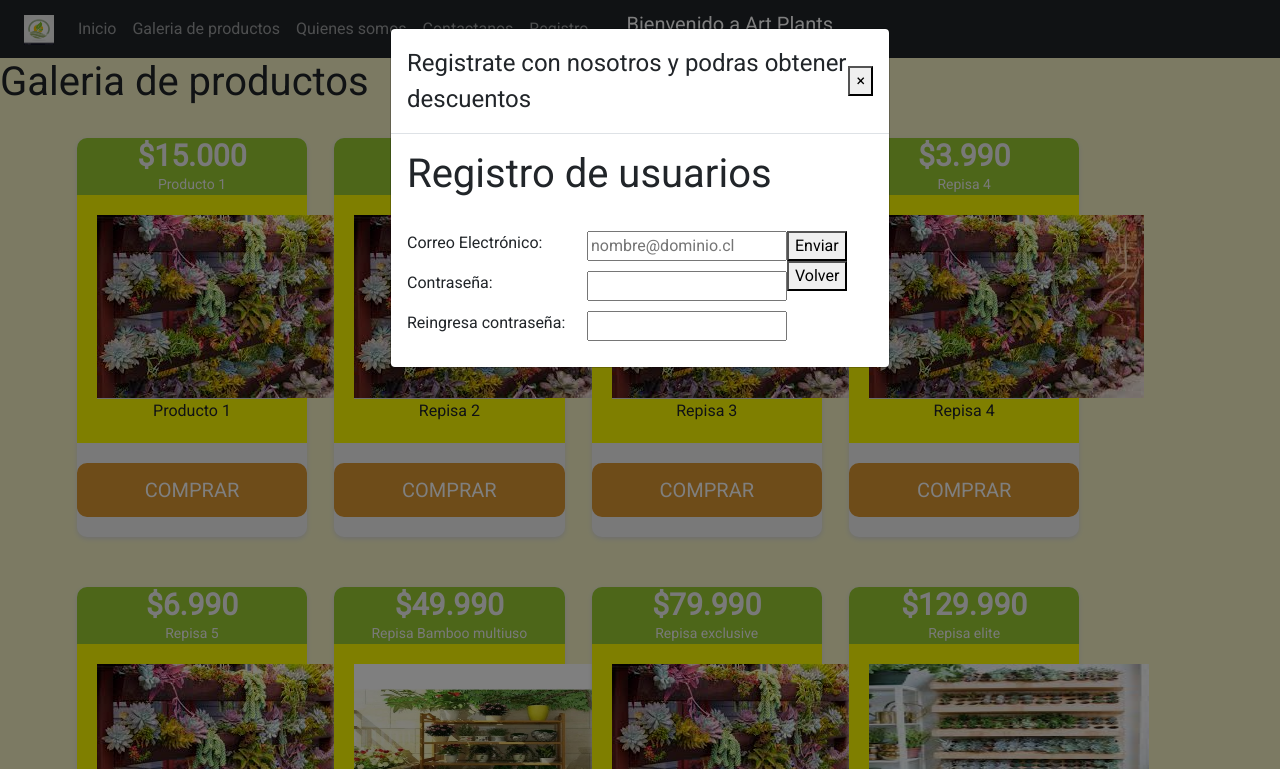
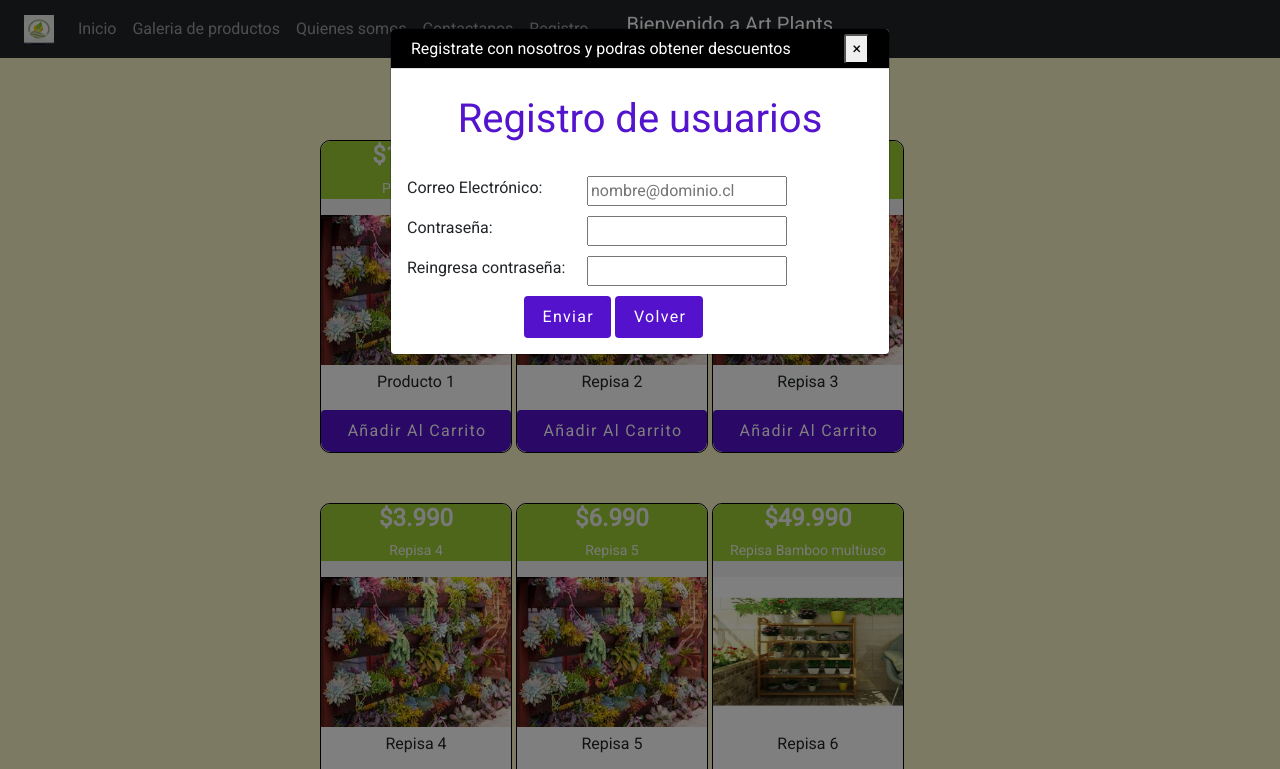
Before and after one commit to Cristobal-Sepulveda/Exp2_SepulvedaSilva010V, a plain HTML site: page src/screens/galeria.html in a window 1280 px wide. Both pictures are taken after a click on the link "Registro". Shown: the top 769 px of the page. Drawn offline with nearby package versions, Linux system fonts and the light colour scheme.

Commit message:
galeria layout actualizado

```diff
--- a/src/screens/galeria.html
+++ b/src/screens/galeria.html
@@ -105,6 +105,7 @@
     </nav>
 
     <h1>Galeria de productos</h1>
+
     <div id="tabla-precios">
 
         <div class="precio-col">
@@ -115,10 +116,9 @@
             <div class="precio-col-features">
                 <img src="../../img/repizas.jpg"/>
                 <p> Producto 1</p>
+                <button class="botonAleatorio" data-dismiss="modal">Añadir al carrito</button>
             </div>
-            <div class="precio-col-comprar">
-                <a>Comprar</a>
-            </div>
+
         </div>
 
         <div class="precio-col">
@@ -129,10 +129,9 @@
             <div class="precio-col-features">
                 <img src="../../img/repizas.jpg"/>
                 <p> Repisa 2</p>
+                <button class="botonAleatorio" data-dismiss="modal">Añadir al carrito</button>
             </div>
-            <div class="precio-col-comprar">
-                <a>Comprar</a>
-            </div>
+
         </div>
 
         <div class="precio-col">
@@ -143,10 +142,8 @@
             <div class="precio-col-features">
                 <img src="../../img/repizas.jpg"/>
                 <p> Repisa 3</p>
-            </div>
-            <div class="precio-col-comprar">
-                <a>Comprar</a>
-            </div>
+                <button class="botonAleatorio" data-dismiss="modal">Añadir al carrito</button>
+              </div>
         </div>
 
         <div class="precio-col">
@@ -157,10 +154,9 @@
             <div class="precio-col-features">
                 <img src="../../img/repizas.jpg"/>
                 <p> Repisa 4</p>
+                <button class="botonAleatorio" data-dismiss="modal">Añadir al carrito</button>
             </div>
-            <div class="precio-col-comprar">
-                <a>Comprar</a>
-            </div>
+
         </div>
 
         <div class="precio-col">
@@ -171,10 +167,9 @@
             <div class="precio-col-features">
                 <img src="../../img/repizas.jpg"/>
                 <p> Repisa 5</p>
+                <button class="botonAleatorio" data-dismiss="modal">Añadir al carrito</button>
             </div>
-            <div class="precio-col-comprar">
-                <a>Comprar</a>
-            </div>
+
         </div>
 
         <div class="precio-col">
@@ -183,12 +178,11 @@
                 <p>Repisa Bamboo multiuso</p>
             </div>
             <div class="precio-col-features">
-                <img src="../../img/rack-bamboo-multiuso.jpg" width="280px" height="183px"/>
+                <img src="../../img/rack-bamboo-multiuso.jpg"/>
                 <p> Repisa 6</p>
+                <button class="botonAleatorio" data-dismiss="modal">Añadir al carrito</button>
             </div>
-            <div class="precio-col-comprar">
-                <a>Comprar</a>
-            </div>
+
         </div>
 
         <div class="precio-col">
@@ -199,10 +193,9 @@
             <div class="precio-col-features">
                 <img src="../../img/repizas.jpg"/>
                 <p> Repisa 7</p>
+                <button class="botonAleatorio" data-dismiss="modal">Añadir al carrito</button>
             </div>
-            <div class="precio-col-comprar">
-                <a>Comprar</a>
-            </div>
+
         </div>
 
         <div class="precio-col">
@@ -213,10 +206,9 @@
             <div class="precio-col-features">
                 <img src="../../img/repisaelite.jpeg" width="280px" height="183px"/>
                 <p> Repisa 8</p>
+                <button class="botonAleatorio" data-dismiss="modal">Añadir al carrito</button>
             </div>
-            <div class="precio-col-comprar">
-                <a>Comprar</a>
-            </div>
+
         </div>
     </div>
 
@@ -302,83 +294,66 @@
         margin-left:30px;
         text-align: center;
     }
+    h1{
+        text-align: center;
+        color:#4802c9ee;
+        margin-top:10px;
+    }
     #tabla-precios {
+        display:block;
+        width:50%;
+        margin-top: 24px;
+        margin-left:auto;
+        margin-right: auto;
+    }
+    .precio-col {
         display:inline-block;
-        width:90%;
-        margin-top: 24px;
-        margin-left:6%;
+
+        background-color:#f3f3f3;
+        text-align:center;
+        width:30%;
+        border-radius:10px;
+        margin-bottom:50px;
+        border-width:0.5px;
+        border-style:solid;
+        border-color:black;
     }
+
     .precio-col-header {
         background-color:yellowgreen;
-        padding:0px;
         border-top-left-radius:10px;
-        border-top-right-radius:10px
+        border-top-right-radius:10px;
     }
 
     .precio-col-header h3 {
         color:#f3f3f3;
-        text-align:center;
-        font-size:30px;
+        font-size: 24px;
         font-weight:600;
-        margin-bottom:0
     }
 
     .precio-col-header p {
-        text-align:center;
         color:#f3f3f3;
         font-size:14px;
-        margin-bottom:0
     }
 
+    .precio-col-features {
+        background-color: white;
+        border-bottom-left-radius: 10px;
+        border-bottom-right-radius: 10px;
 
-    .precio-col-features {
-        padding: 20px 20px 20px 20px;
-        background-color: yellow;
+    }
+    .precio-col-features img{
+        width:100%;
+        height:150px;
+    }
+    .precio-col-features p{
+        margin-top: 5px;
+    }
+    .precio-col-features button{
+        width:100%;
+        border-bottom-left-radius: 10px;
+        border-bottom-right-radius: 10px;
     }
 
-    .precio-col-features p {
-        margin:0;
-        text-align:center;
-        border-top:1px solid #ddd
-    }
-
-    .precio-col-comprar {
-        padding:10px;
-        max-width:250px;
-        text-align:center;
-        color: white;
-        background-color:#dd9933;
-        margin: 20px auto 20px;
-        border-radius:10px;
-        border: 2px solid #dd9933;
-        transition: all 0.3s
-    }
-
-    .precio-col-comprar a {
-        color:#f3f3f3;
-        padding:10px;
-        font-size:20px;
-        text-transform:uppercase;
-        transition: all 0.3s
-    }
-
-    .precio-col-comprar:hover {
-        background-color:#f3f3f3;
-        transition: all 0.3s
-    }
-
-    .precio-col-comprar:hover a {
-        color:#dd9933;
-        transition: all 0.3s
-    }
-    .precio-col {
-        display:inline-block;
-        background-color:#f3f3f3;
-        width:20%;
-        margin-right:2%;
-        border-radius:10px;
-        margin-bottom:50px;
-        box-shadow: 0px 2px 5px #ddd
-    }
 </style>
 </html>
--- a/src/styles/style.css
+++ b/src/styles/style.css
@@ -1,5 +1,44 @@
 #logo{
     margin-left: 24px;
+}
+#botonX{
+  position:absolute;
+  right:0;
+  margin-right: 20px;
+  border-radius: 10%;
+}
+#modalHeader{
+  height:40px;
+  color:white;
+  background-color: black ;
+}
+
+.botonesModal{
+  display: block;
+  margin-left: auto;
+  margin-right: auto;
+  width: 50%;
+}
+.botonAleatorio{
+  font-weight: 500;
+  text-transform: capitalize;
+  letter-spacing: 1.3px;
+  background-color: #4802c9ee;
+  padding: 9px;
+  padding-left: 19px;
+  padding-right: 17px;
+  border: solid 0px #eee;
+  border-radius: 4px;
+  color:white;
+}
+
+.center{
+  display: block;
+  margin-top: 24px;
+  margin-bottom: 24px;
+  margin-left: auto;
+  margin-right: auto;
+  width: 50%;
 }
 
 html {
@@ -20,15 +59,6 @@ footer {
   width: 100%;
   height: auto;
   color: white;
-}
-
-.center{
-  display: block;
-  margin-top: 24px;
-  margin-bottom: 24px;
-  margin-left: auto;
-  margin-right: auto;
-  width: 50%;
 }
 
 /*Estos son para el modal */
@@ -57,3 +87,9 @@ textarea{
   max-height: 100px;
   margin-bottom: 10px;
 }
+h4{
+  font-size:16px;
+  position:absolute;
+  left:0;
+  margin-left: 20px;
+}
```
